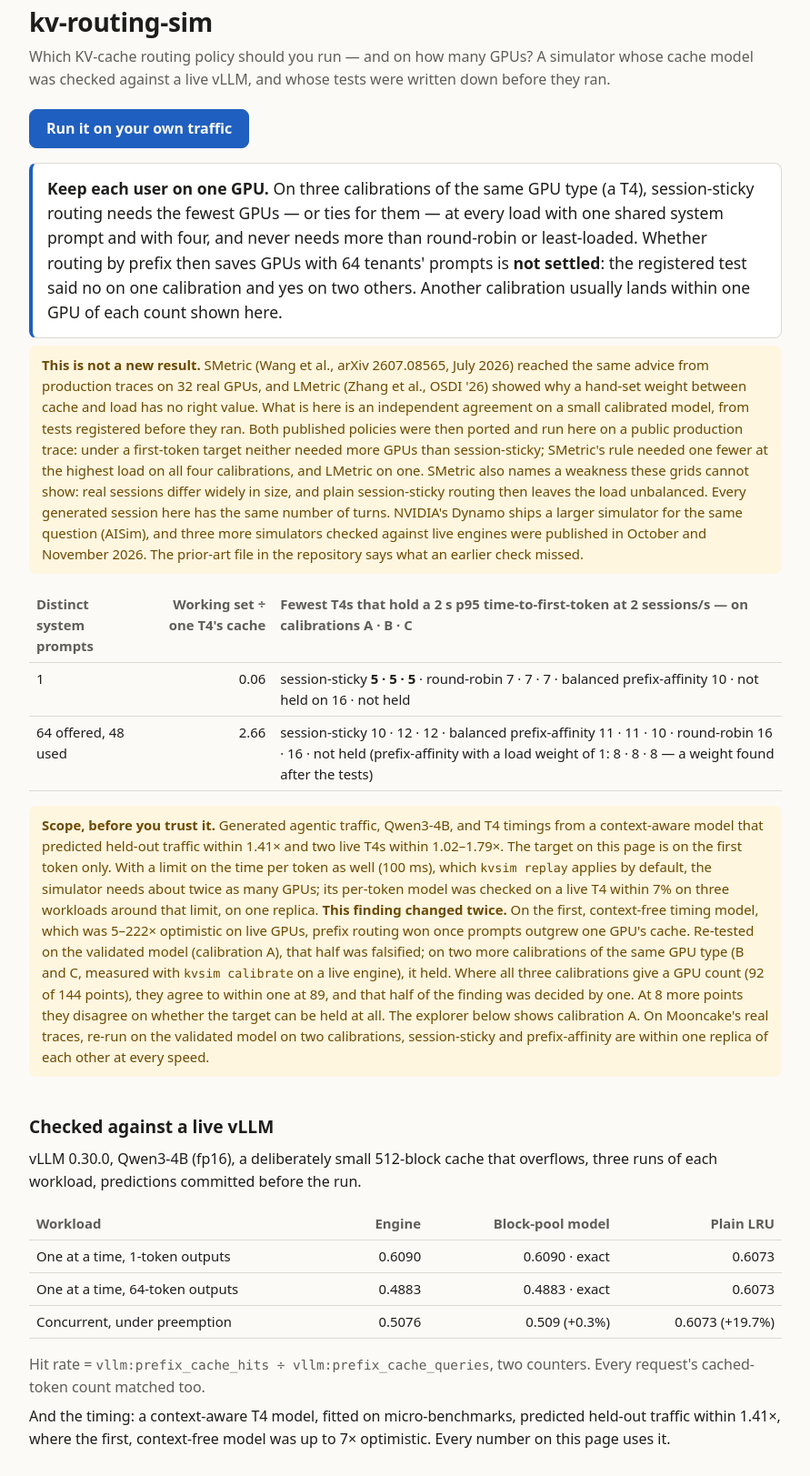
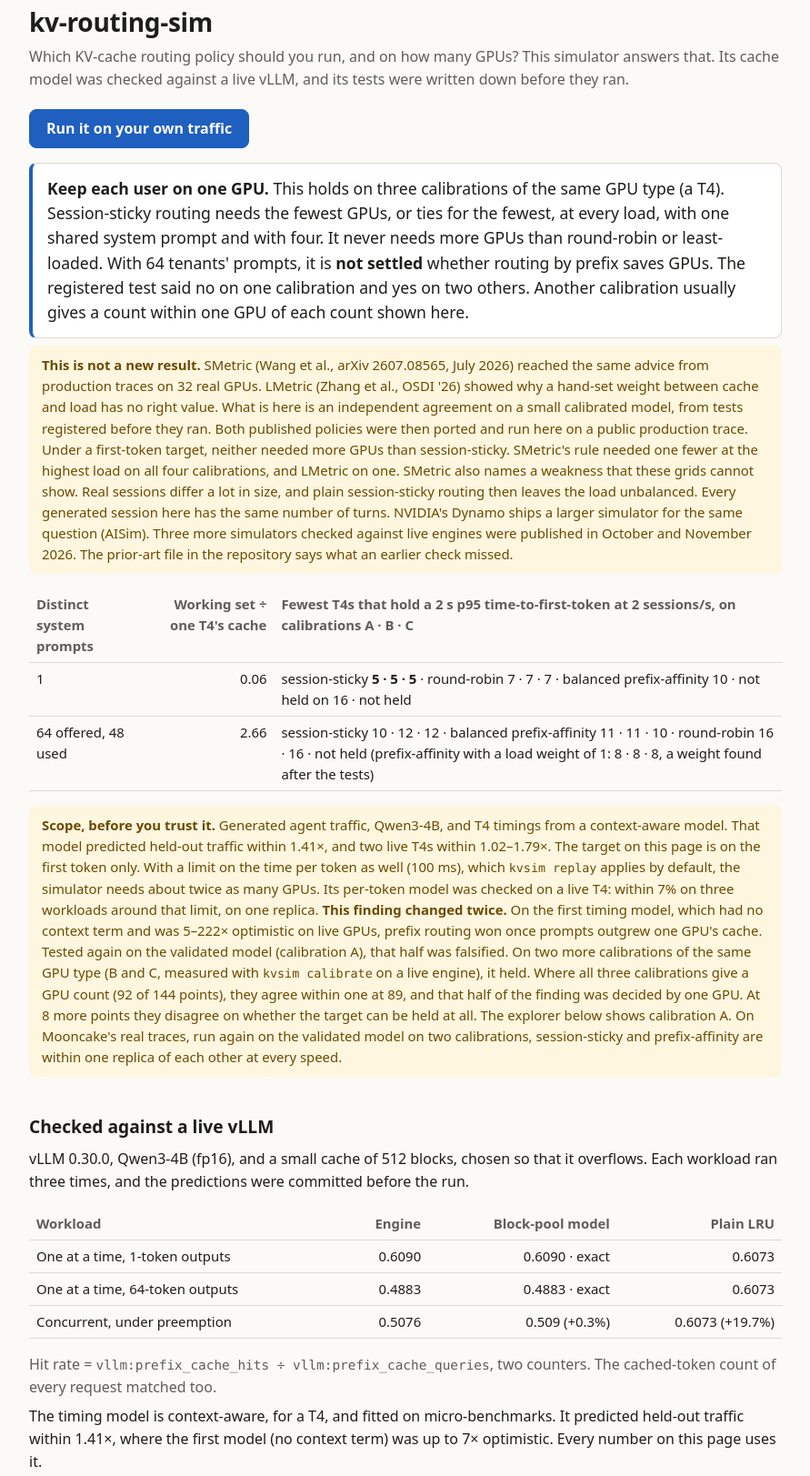
Before and after one commit to gitgod-debug/kv-routing-sim, a plain HTML site: page site/index.html in a window 1280 px wide. Shown: the part 21-1644 px from the top of the page at 91% size, without its empty margins (194-1085 px from the left). Drawn offline with Linux system fonts and the light colour scheme; files whose address does not match are found by name.

Commit message:
Docs in plain English: shorter sentences, same facts
README, the public docs (the hypothesis log excepted), CONTRIBUTING, CHANGELOG and the demo
page: shorter sentences, no em dashes or semicolons in running text, less bold, no emoji outside
outcome marks. Numbers, dates, links, code, test names and qualifiers are unchanged. Text that
the docs keep as written stays word for word: docs/01 below its correction note, the first
version of ADR-005, the gap predictions in docs/02, the older sections of docs/04 and the Render
and MIG records in docs/07.

Also corrects lines that had gone stale. docs/00 and docs/12 gave GPU counts as "± one" or as
102 and 138 of 144; they now give the ledger's counts (92 cells with a count on all three, 58
equal, 89 within one). docs/00 and docs/11 said that no one else publishes a cache model's
error; a simulator for SGLang clusters does. docs/11 lists the keyed profiles and the docs pages
as done, and the README's status section says the docs are published as pages.

```diff
--- a/site/index.html
+++ b/site/index.html
@@ -11,59 +11,60 @@
 <body>
 <main>
   <h1>kv-routing-sim</h1>
-  <p class="sub">Which KV-cache routing policy should you run — and on how many GPUs? A simulator whose
-    cache model was checked against a live vLLM, and whose tests were written down before they ran.</p>
+  <p class="sub">Which KV-cache routing policy should you run, and on how many GPUs? This simulator
+    answers that. Its cache model was checked against a live vLLM, and its tests were written down
+    before they ran.</p>
   <p class="lead"><a class="button" href="run.html">Run it on your own traffic</a></p>
 
-  <div class="finding"><strong>Keep each user on one GPU.</strong> On three calibrations of the same GPU type (a T4),
-    session-sticky routing needs the fewest GPUs — or ties for them — at every load with one shared
-    system prompt and with four, and never needs more than round-robin or least-loaded. Whether routing
-    by prefix then saves GPUs with 64 tenants' prompts is <strong>not settled</strong>: the registered
-    test said no on one calibration and yes on two others. Another calibration usually lands within
-    one GPU of each count shown here.</div>
+  <div class="finding"><strong>Keep each user on one GPU.</strong> This holds on three calibrations of
+    the same GPU type (a T4). Session-sticky routing needs the fewest GPUs, or ties for the fewest, at
+    every load, with one shared system prompt and with four. It never needs more GPUs than round-robin
+    or least-loaded. With 64 tenants' prompts, it is <strong>not settled</strong> whether routing by
+    prefix saves GPUs. The registered test said no on one calibration and yes on two others. Another
+    calibration usually gives a count within one GPU of each count shown here.</div>
 
   <p class="note"><strong>This is not a new result.</strong> SMetric (Wang et al., arXiv 2607.08565,
-    July 2026) reached the same advice from production traces on 32 real GPUs, and LMetric (Zhang et
-    al., OSDI '26) showed why a hand-set weight between cache and load has no right value. What is
-    here is an independent agreement on a small calibrated model, from tests registered before they
-    ran. Both published policies were then ported and run here on a public production trace: under
-    a first-token target neither needed more GPUs than session-sticky; SMetric's rule needed one fewer
+    July 2026) reached the same advice from production traces on 32 real GPUs. LMetric (Zhang et al.,
+    OSDI '26) showed why a hand-set weight between cache and load has no right value. What is here is
+    an independent agreement on a small calibrated model, from tests registered before they ran. Both
+    published policies were then ported and run here on a public production trace. Under a
+    first-token target, neither needed more GPUs than session-sticky. SMetric's rule needed one fewer
     at the highest load on all four calibrations, and LMetric on one.
-    SMetric also names a weakness these grids cannot show: real sessions differ widely in size,
+    SMetric also names a weakness that these grids cannot show. Real sessions differ a lot in size,
     and plain session-sticky routing then leaves the load unbalanced. Every generated session here has
-    the same number of turns. NVIDIA's Dynamo ships a larger simulator for the same question
-    (AISim), and three more simulators checked against live engines were published in October and
-    November 2026. The prior-art file in the repository says what an earlier check missed.</p>
+    the same number of turns. NVIDIA's Dynamo ships a larger simulator for the same question (AISim).
+    Three more simulators checked against live engines were published in October and November 2026.
+    The prior-art file in the repository says what an earlier check missed.</p>
 
   <div class="scroll">
     <table aria-label="The finding in numbers">
       <thead><tr><th>Distinct system prompts</th><th class="num">Working set ÷ one T4's cache</th>
-        <th>Fewest T4s that hold a 2 s p95 time-to-first-token at 2 sessions/s — on calibrations A · B · C</th></tr></thead>
+        <th>Fewest T4s that hold a 2 s p95 time-to-first-token at 2 sessions/s, on calibrations A · B · C</th></tr></thead>
       <tbody>
         <tr><td>1</td><td class="num">0.06</td><td>session-sticky <strong>5 · 5 · 5</strong> · round-robin 7 · 7 · 7 · balanced prefix-affinity 10 · not held on 16 · not held</td></tr>
-        <tr><td>64 offered, 48 used</td><td class="num">2.66</td><td>session-sticky 10 · 12 · 12 · balanced prefix-affinity 11 · 11 · 10 · round-robin 16 · 16 · not held (prefix-affinity with a load weight of 1: 8 · 8 · 8 — a weight found after the tests)</td></tr>
+        <tr><td>64 offered, 48 used</td><td class="num">2.66</td><td>session-sticky 10 · 12 · 12 · balanced prefix-affinity 11 · 11 · 10 · round-robin 16 · 16 · not held (prefix-affinity with a load weight of 1: 8 · 8 · 8, a weight found after the tests)</td></tr>
       </tbody>
     </table>
   </div>
-  <p class="note"><strong>Scope, before you trust it.</strong> Generated agentic traffic, Qwen3-4B, and
-    T4 timings from a context-aware model that predicted held-out traffic within 1.41× and two live
-    T4s within 1.02–1.79×. The target on this page is on the first token only. With a limit on the
-    time per token as well (100 ms), which <code>kvsim replay</code> applies by default, the simulator
-    needs about twice as many GPUs; its per-token model was checked on a live T4 within 7% on three
-    workloads around that limit, on one replica. <strong>This finding changed twice.</strong> On the
-    first, context-free timing model, which was 5–222× optimistic on live GPUs, prefix routing won
-    once prompts outgrew one GPU's cache. Re-tested on the validated model (calibration A), that
-    half was falsified; on two more calibrations of the same GPU type (B and C, measured with
-    <code>kvsim calibrate</code> on a live engine), it held. Where all three calibrations give a GPU
-    count (92 of 144 points), they agree to within one at 89, and that half of the finding was
-    decided by one. At 8 more points they disagree on whether the target can be held at all. The
-    explorer below shows calibration A. On Mooncake's real traces, re-run on the validated model on
-    two calibrations, session-sticky and prefix-affinity are within one replica of each other at
-    every speed.</p>
+  <p class="note"><strong>Scope, before you trust it.</strong> Generated agent traffic, Qwen3-4B, and
+    T4 timings from a context-aware model. That model predicted held-out traffic within 1.41×, and two
+    live T4s within 1.02–1.79×. The target on this page is on the first token only. With a limit on
+    the time per token as well (100 ms), which <code>kvsim replay</code> applies by default, the
+    simulator needs about twice as many GPUs. Its per-token model was checked on a live T4: within 7%
+    on three workloads around that limit, on one replica. <strong>This finding changed twice.</strong>
+    On the first timing model, which had no context term and was 5–222× optimistic on live GPUs,
+    prefix routing won once prompts outgrew one GPU's cache. Tested again on the validated model
+    (calibration A), that half was falsified. On two more calibrations of the same GPU type (B and C,
+    measured with <code>kvsim calibrate</code> on a live engine), it held. Where all three
+    calibrations give a GPU count (92 of 144 points), they agree within one at 89, and that half of
+    the finding was decided by one GPU. At 8 more points they disagree on whether the target can be
+    held at all. The explorer below shows calibration A. On Mooncake's real traces, run again on the
+    validated model on two calibrations, session-sticky and prefix-affinity are within one replica of
+    each other at every speed.</p>
 
   <h2>Checked against a live vLLM</h2>
-  <p>vLLM 0.30.0, Qwen3-4B (fp16), a deliberately small 512-block cache that overflows, three runs of each
-    workload, predictions committed before the run.</p>
+  <p>vLLM 0.30.0, Qwen3-4B (fp16), and a small cache of 512 blocks, chosen so that it overflows. Each
+    workload ran three times, and the predictions were committed before the run.</p>
   <div class="scroll">
     <table aria-label="Calibration">
       <thead><tr><th>Workload</th><th class="num">Engine</th><th class="num">Block-pool model</th><th class="num">Plain LRU</th></tr></thead>
@@ -75,10 +76,10 @@
     </table>
   </div>
   <p class="muted">Hit rate = <code>vllm:prefix_cache_hits ÷ vllm:prefix_cache_queries</code>, two counters.
-    Every request's cached-token count matched too.</p>
-  <p>And the timing: a context-aware T4 model, fitted on micro-benchmarks, predicted held-out traffic
-    within 1.41×, where the first, context-free model was up to 7× optimistic. Every number on this
-    page uses it.</p>
+    The cached-token count of every request matched too.</p>
+  <p>The timing model is context-aware, for a T4, and fitted on micro-benchmarks. It predicted
+    held-out traffic within 1.41×, where the first model (no context term) was up to 7× optimistic.
+    Every number on this page uses it.</p>
 
   <h2>Explore the precomputed results</h2>
   <div class="controls">
@@ -163,11 +164,11 @@ kvsim replay your-trace.jsonl --policies all --replicas 1-16 \
       const ties = A.policies.filter((n, p) => p !== best.p && needed(k, l, p) === best.ri);
       const rrNeed = needed(k, l, A.policies.indexOf("round-robin"));
       msg = `Use <strong>${nice(best.name)}</strong> on <strong>${t4s(A.replicas[best.ri])}</strong>` +
-            ` — ₹${best.inr.toFixed(2)} per 1,000 requests.`;
+            `, at ₹${best.inr.toFixed(2)} per 1,000 requests.`;
       msg += rrNeed < 0 ? ` Round-robin does not hold the target on ${A.replicas[A.replicas.length - 1]}.` :
              ` Round-robin needs ${A.replicas[rrNeed]}.`;
       if (ties.length) {
-        msg += ` <span class="muted">Same T4 count: ${ties.map(nice).join(", ")} — the rupee gap between them is noise.</span>`;
+        msg += ` <span class="muted">Same T4 count: ${ties.map(nice).join(", ")}. The rupee gap between them is noise.</span>`;
       }
     }
     $("answer").innerHTML = msg;
```
Also changed, not shown: 3 other files.
